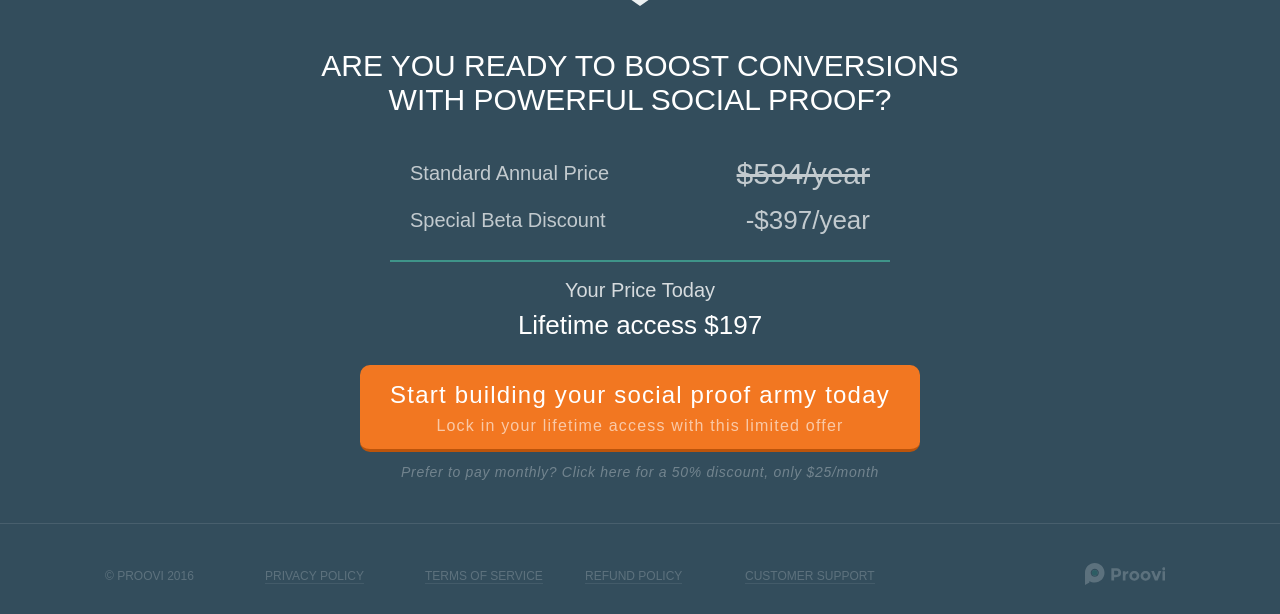
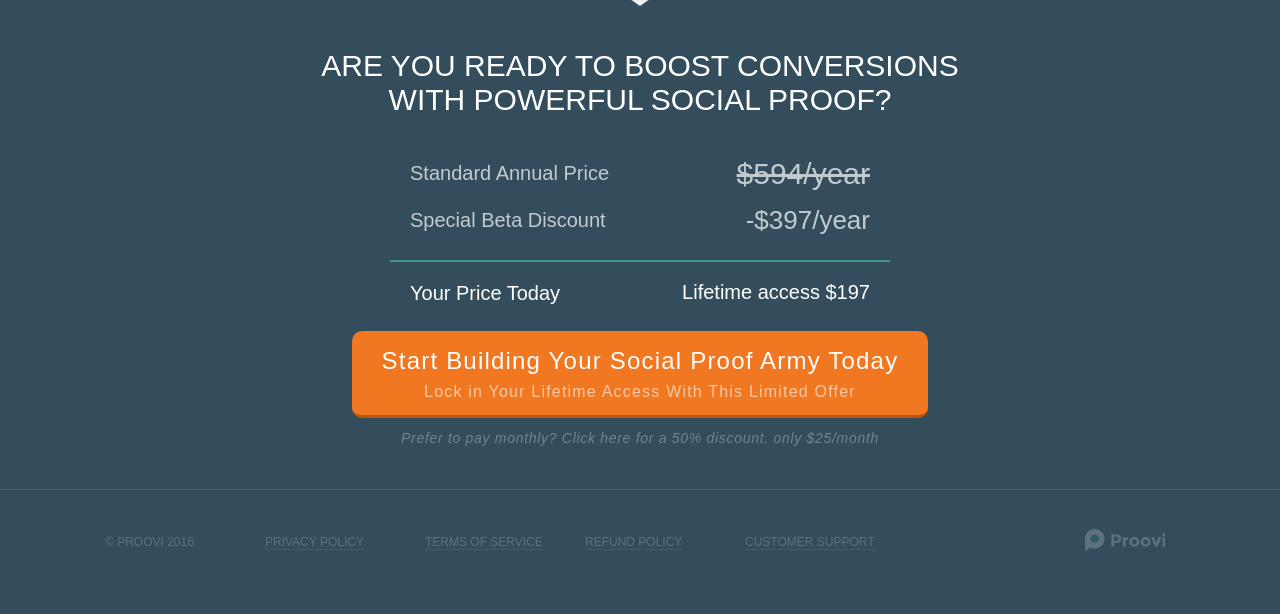
Before and after one commit to alexpriceonline/proovi-landing, a PHP site: page / in a window 1280 px wide. Shown: the part 3648-4262 px from the top of the page. After the commit the page ends 4199 px from the top, so only its background shows below. Run offline with PHP 8.4, Linux system fonts and the light colour scheme; some libraries are stand-ins or nearby versions.

Commit message:
Changed styles for CTA

```diff
--- a/index.html
+++ b/index.html
@@ -388,9 +388,9 @@
           title="Start building your social proof army today"
           href="//app.proovi.io/beta"
         >
-          Start building your social proof army today
+          Start Building Your Social Proof Army Today
           <span class="button-subtitle">
-            Lock in your lifetime access with this limited offer
+            Lock in Your Lifetime Access With This Limited Offer
           </span>
         </a>
       </center>
--- a/src/scss/modules/_cta.scss
+++ b/src/scss/modules/_cta.scss
@@ -132,6 +132,10 @@
   opacity: 1;
   padding-top: 14px;
 
+  @include break(medium) {
+    margin-bottom: 5px;
+  }
+
   .cta-table-list {
     border-bottom: 0;
   }
@@ -140,13 +144,26 @@
     flex: 1 0 100%;
     font-size: 20px;
     margin-bottom: 8px;
-      opacity: 0.8;
+    opacity: 1;
     text-align: center;
+
+    @include break(medium) {
+      flex: 1 0 30%;
+      text-align: left;
+    }
   }
 
   .cta-table-list-cell {
-      flex: 1 0 100%;
+    flex: 1 1 100%;
     text-align: center;
+
+    @include break(medium) {
+      flex: 1 0 50%;
+      font-size: 20px;
+      position: relative;
+      text-align: right;
+      top: 2px;
+    }
   }
 }
 
```
Also changed, not shown: css/styles.css. Lines whose indentation alone changed are shown as unchanged.
